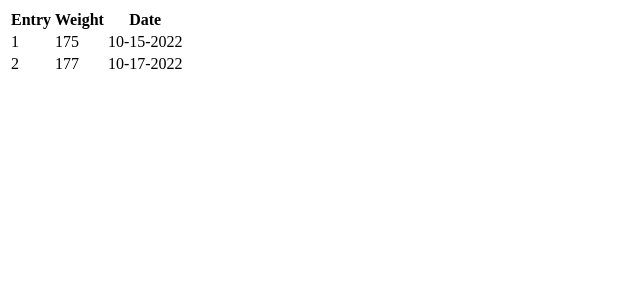
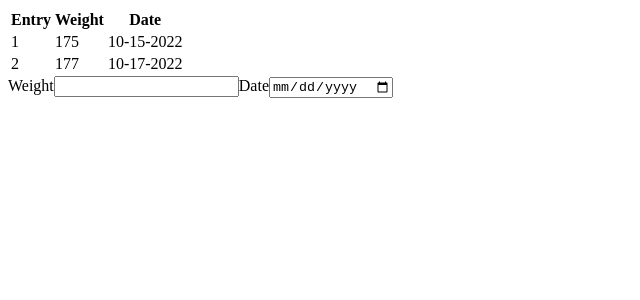
Before and after one commit to christianbeckham/weight-tracker, a React (Create React App) app: page / in a window 1280 px wide. Shown: the top 300 px of the page, without its empty margins (0-640 px from the left). Built offline with nearby package versions, Linux system fonts and the light colour scheme.

Commit message:
Created EntryForm component

```diff
--- a/src/App.js
+++ b/src/App.js
@@ -1,5 +1,6 @@
 import React, { useState } from "react";
 import EntryList from "./components/EntryList/EntryList";
+import EntryForm from "./components/EntryForm/EntryForm";
 
 const App = () => {
 	const [entries, setEntries] = useState([
@@ -10,6 +11,7 @@ const App = () => {
 	return (
 		<div className="App">
 			<EntryList entries={entries} />
+			<EntryForm />
 		</div>
 	);
 };
--- /dev/null
+++ b/src/components/EntryForm/EntryForm.jsx
@@ -0,0 +1,14 @@
+import React from "react";
+
+const EntryForm = (props) => {
+	return (
+		<form>
+			<label for="fname">Weight</label>
+			<input type="number" id="fname" name="fname" value="John" />
+			<label for="lname">Date</label>
+			<input type="date" id="lname" name="lname" value="Doe" />
+		</form>
+	);
+};
+
+export default EntryForm;
```
